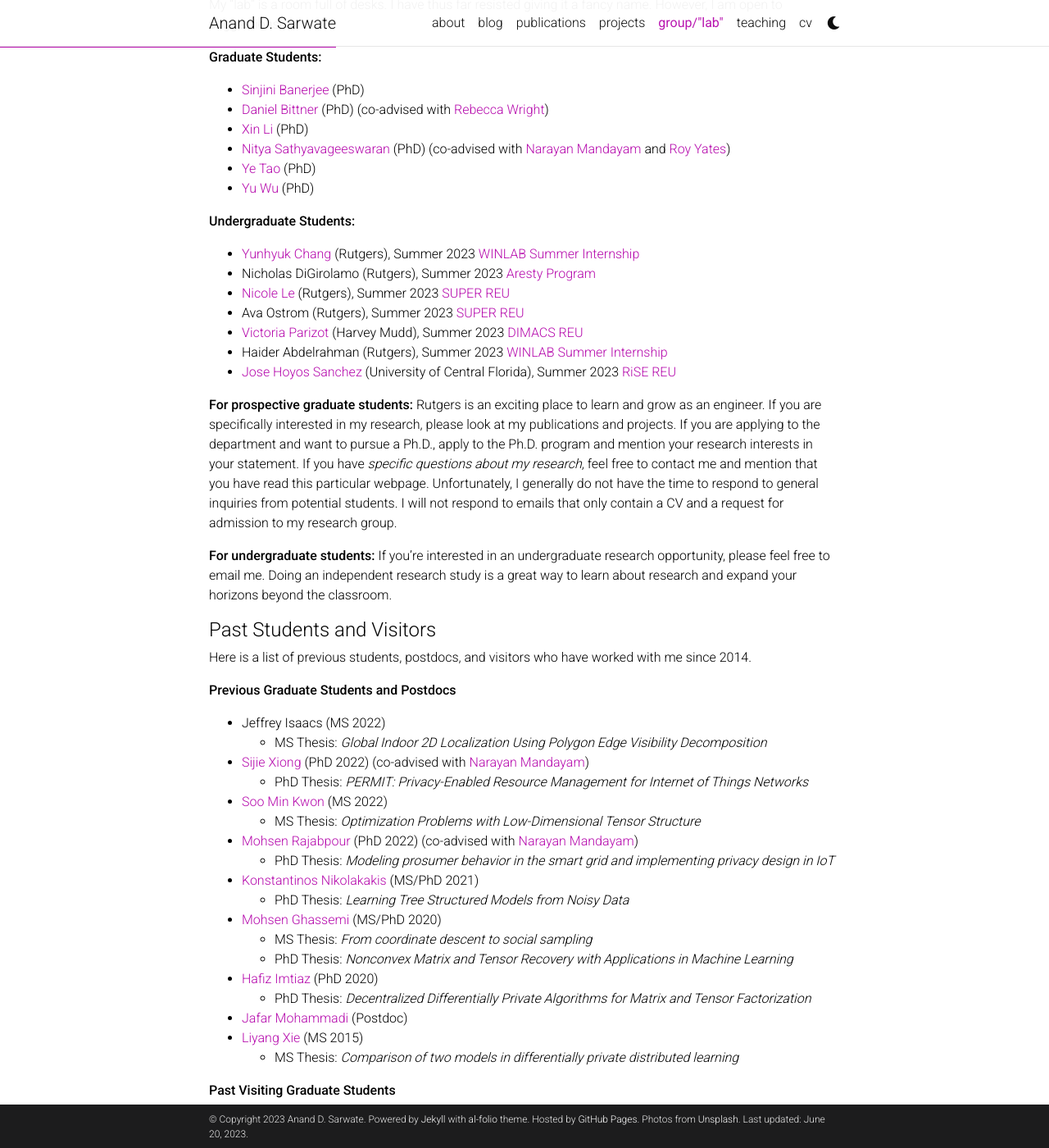
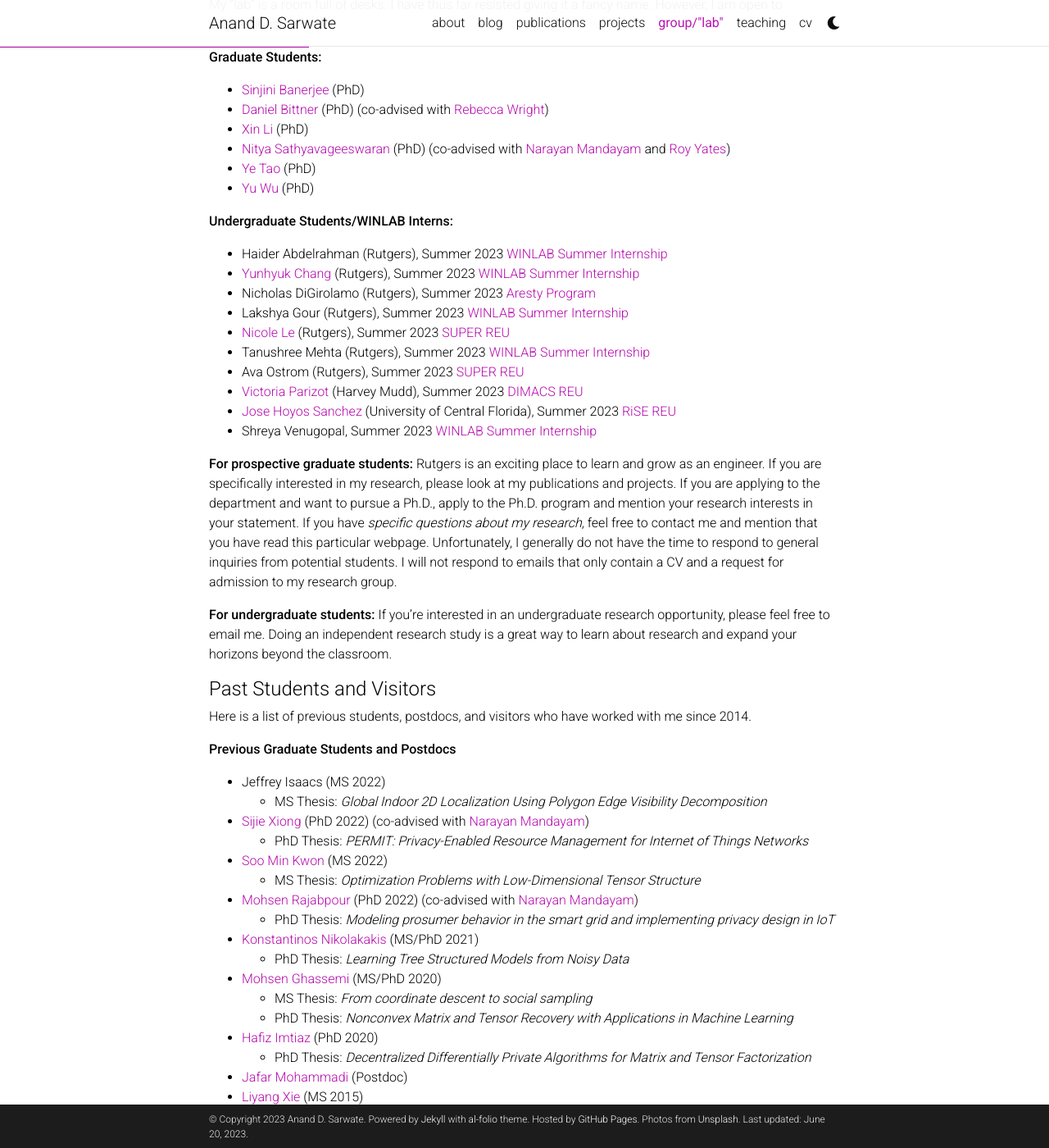
Before and after one commit to adsarwate/adsarwate.github.io, a Jekyll site: the page built from _pages/group.md, in a window 1280 px wide and 1400 px high, scrolled down 262 px. Shown: the whole window at 82% size. Built offline with Jekyll 4.4.1, drawn with Linux system fonts in a browser that asks for light colours; comment, search, counter and statistics services are not loaded; a style sheet for code colours, icons or effects is not loaded; some of the changed text lies outside the part shown.

Commit message:
pub and group updates
hope this is easier

```diff
--- a/_pages/group.md
+++ b/_pages/group.md
@@ -20,15 +20,19 @@ My "lab" is a room full of desks. I have thus far resisted giving it a fancy nam
 *   [Ye Tao](https://www.linkedin.com/in/ye-tao-12430a167/) (PhD)
 *   [Yu Wu](https://www.linkedin.com/in/yu-wu-b69283269/) (PhD)
 
-**Undergraduate Students:**
+**Undergraduate Students/WINLAB Interns:**
 
+*   Haider Abdelrahman (Rutgers), Summer 2023 [WINLAB Summer Internship](https://www.winlab.rutgers.edu/prospective-students/summer-internship/)
 *   [Yunhyuk Chang](https://www.linkedin.com/in/yunhyuk-chang-356715202) (Rutgers), Summer 2023 [WINLAB Summer Internship](https://www.winlab.rutgers.edu/prospective-students/summer-internship/)
 *   Nicholas DiGirolamo (Rutgers), Summer 2023 [Aresty Program](https://aresty.rutgers.edu)
+*   Lakshya Gour (Rutgers), Summer 2023 [WINLAB Summer Internship](https://www.winlab.rutgers.edu/prospective-students/summer-internship/)
 *   [Nicole Le](https://www.linkedin.com/in/nicole-le-426072238/) (Rutgers), Summer 2023 [SUPER REU](https://douglass.rutgers.edu/wise/project-super)
+*   Tanushree Mehta (Rutgers), Summer 2023 [WINLAB Summer Internship](https://www.winlab.rutgers.edu/prospective-students/summer-internship/)
 *   Ava Ostrom (Rutgers), Summer 2023 [SUPER REU](https://douglass.rutgers.edu/wise/project-super)
 *   [Victoria Parizot](https://www.linkedin.com/in/martha-victoria-parizot-52214122b/) (Harvey Mudd), Summer 2023 [DIMACS REU](http://reu.dimacs.rutgers.edu/)
-*   Haider Abdelrahman (Rutgers), Summer 2023 [WINLAB Summer Internship](https://www.winlab.rutgers.edu/prospective-students/summer-internship/)
 *   [Jose Hoyos Sanchez](https://www.linkedin.com/in/jose-hoyos-sanchez/) (University of Central Florida), Summer 2023 [RiSE REU](http://rise.rutgers.edu/)
+*   Shreya Venugopal, Summer 2023 [WINLAB Summer Internship](https://www.winlab.rutgers.edu/prospective-students/summer-internship/)
+
 
 **For prospective graduate students:** Rutgers is an exciting place to learn and grow as an engineer. If you are specifically interested in my research, please look at my publications and projects. If you are applying to the department and want to pursue a Ph.D., apply to the Ph.D. program and mention your research interests in your statement. If you have _specific questions about my research_, feel free to contact me and mention that you have read this particular webpage. Unfortunately, I generally do not have the time to respond to general inquiries from potential students. I will not respond to emails that only contain a CV and a request for admission to my research group.
 
@@ -59,10 +63,9 @@ Here is a list of previous students, postdocs, and visitors who have worked with
 *   [Liyang Xie](https://www.linkedin.com/in/li-yang-xie-77163baa/) (MS 2015)
     * MS Thesis: [_Comparison of two models in differentially private distributed learning_](https://rucore.libraries.rutgers.edu/rutgers-lib/49347/)
 
-**Past Visiting Graduate Students**
+**Past Visiting Graduate Students and Interns**
 
-*   [Simón Oya Díez](https://simon-oya.github.io/) (graduate, University of Vigo)
-    Visiting student from [Prof. Fernando Pérez-González's group](http://gpsc.uvigo.es/fernando-perez-gonzalez)
+*   [Simón Oya Díez](https://simon-oya.github.io/) (graduate, University of Vigo), visiting student from [Prof. Fernando Pérez-González's group](http://gpsc.uvigo.es/fernando-perez-gonzalez)
 
 **Past Undergraduate Students**
 
@@ -73,7 +76,7 @@ Here is a list of previous students, postdocs, and visitors who have worked with
 *   [Yuxiao Qu](https://cohenqu.github.io/) (CUHK), Summer 2020
 *   [Soo Min Kwon](https://www.linkedin.com/in/soo-min-kwon-215ba114b/) (Rutgers), AY 2019-2020 [JJ Slade Researcher](https://soe.rutgers.edu/slade)
 *   [Jordan Troutman](https://www.linkedin.com/in/jordantroutman/) (UMBC), Summer 2018 [RiSE REU](http://rise.rutgers.edu/)
-*   [Michael Yang](https://www.linkedin.com/in/michaelwyang/)(Minerva KGI), Summer 2018 [DIMACS REU](http://reu.dimacs.rutgers.edu/)
+*   [Michael Yang](https://www.linkedin.com/in/michaelwyang/) (Minerva KGI), Summer 2018 [DIMACS REU](http://reu.dimacs.rutgers.edu/)
 *   [Priyanka Mohandas](https://www.likedin.com/in/priyanka-mohandas-766889164/) (Rutgers), Summer 2018 [SUPER REU](https://douglass.rutgers.edu/wise/project-super)
 *   [Anushka Desai](https://www.linkedin.com/in/anushka-desai-1b474714b/) (Rutgers), Fall 2017 - Spring 2018 [Aresty Program](https://aresty.rutgers.edu)
 *   [Kevin Sun](https://users.cs.duke.edu/~ksun/) (Rutgers), Fall 2015 - Spring 2017 [Aresty Program](https://aresty.rutgers.edu)
```
Also changed, not shown: _news/2023-06-20pubs.md (added, +11 -0 lines).
